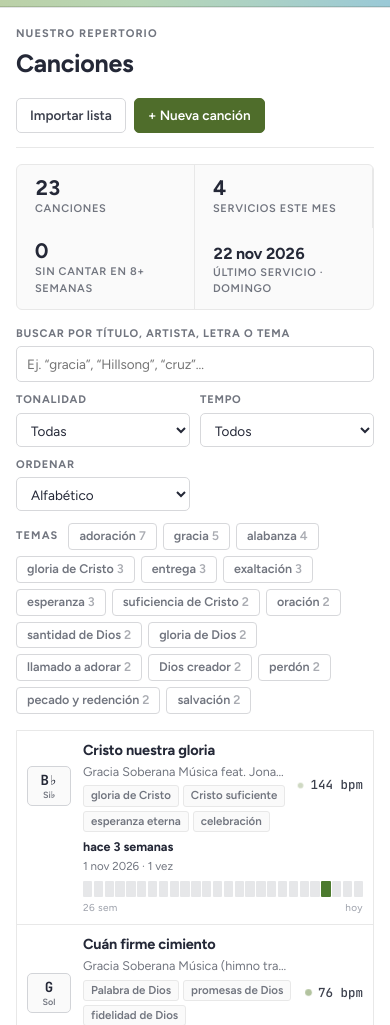
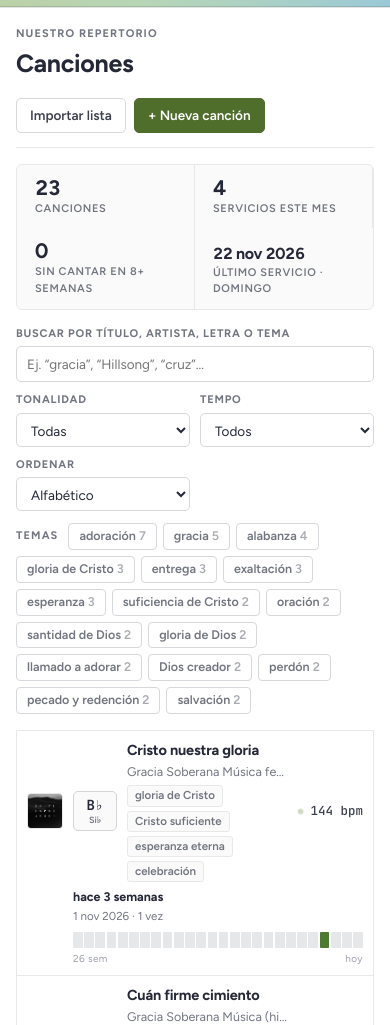
Before and after one commit to GersonGv/alabanza, a plain HTML site: page index.html in a window 390 px wide. Shown: the part 75-1100 px from the top of the page. Drawn offline with Linux system fonts and the light colour scheme.

Commit message:
Agregar las portadas de los álbumes
Busca en la API de iTunes la carátula oficial de cada álbum del
repertorio y la guarda en data/covers/ (14 portadas, 600x600, 1.1 MB en
total). Cada canción gana un campo "cover" que apunta a la suya.

En la lista aparece una miniatura de 36 px antes de la tonalidad, y en el
panel de detalle la portada va grande junto al título. Si una canción no
tiene portada, o la imagen no carga, queda un recuadro con una nota
musical en su lugar.

Las 23 canciones quedaron con portada; se verificó que las 14 imágenes
corresponden al álbum correcto.

Co-Authored-By: Claude Opus 5 <noreply@anthropic.com>
Claude-Session: https://claude.ai/code/session_015T5orCanXKGVmnHbaY5EU4

```diff
--- a/data/repertorio.json
+++ b/data/repertorio.json
@@ -5,6 +5,7 @@
     "s_cristo-nuestra-gloria": {
       "artist": "Gracia Soberana Música feat. Jonathan & Sarah Jerez (David Zimmer, Nathan Stiff)",
       "bpm": 144,
+      "cover": "data/covers/en-ti-esperamos.jpg",
       "createdAt": "2026-11-18T12:00:00.000Z",
       "key": "Bb",
       "link": "https://sovereigngracemusic.com/wp-content/uploads/Cristo-Nuestra-Gloria-Acordes.pdf",
@@ -17,11 +18,13 @@
         "celebración"
       ],
       "timeSig": "4/4",
-      "title": "Cristo nuestra gloria"
+      "title": "Cristo nuestra gloria",
+      "updatedAt": "2026-11-25T00:00:00.000Z"
     },
     "s_cuan-firme-cimiento": {
       "artist": "Gracia Soberana Música (himno tradicional)",
       "bpm": 76,
+      "cover": "data/covers/himnos-gsm.jpg",
       "createdAt": "2026-11-18T12:00:00.000Z",
       "key": "G",
       "link": "https://graciasoberanamusica.com/wp-content/uploads/Cuan-Firme-Cimiento_ACORDES_G_BE_03312025.docx.pdf",
@@ -34,11 +37,13 @@
         "consuelo en la prueba"
       ],
       "timeSig": "4/4",
-      "title": "Cuán firme cimiento"
+      "title": "Cuán firme cimiento",
+      "updatedAt": "2026-11-25T00:00:00.000Z"
     },
     "s_dame-a-cristo": {
       "artist": "Jonathan & Sarah Jerez",
       "bpm": 76,
+      "cover": "data/covers/vivir-es-cristo.jpg",
       "createdAt": "2026-11-25T00:00:00.000Z",
       "key": "A",
       "link": "https://songbpm.com/@jonathan-sarah-jerez/dame-a-cristo",
@@ -57,6 +62,7 @@
     "s_digno-para-siempre": {
       "artist": "Para Su Gloria",
       "bpm": 123,
+      "cover": "data/covers/porque-el-es-santo.jpg",
       "createdAt": "2026-11-25T00:00:00.000Z",
       "key": "B",
       "link": "https://www.cifraclub.com/para-su-gloria/digno-para-siempre/",
@@ -75,6 +81,7 @@
     "s_el-digno-dios": {
       "artist": "Alfarero",
       "bpm": 72,
+      "cover": "data/covers/el-digno-dios.jpg",
       "createdAt": "2026-11-18T12:00:00.000Z",
       "key": "G",
       "link": "https://songbpm.com/@alfarero/el-digno-dios",
@@ -87,11 +94,13 @@
         "exaltación"
       ],
       "timeSig": "4/4",
-      "title": "El digno Dios"
+      "title": "El digno Dios",
+      "updatedAt": "2026-11-25T00:00:00.000Z"
     },
     "s_el-dios-que-adoramos": {
       "artist": "Adoración La IBI & Sovereign Grace Music (Jonathan Jerez)",
       "bpm": 110,
+      "cover": "data/covers/el-dios-que-adoramos.jpg",
       "createdAt": "2026-11-25T00:00:00.000Z",
       "key": "F#",
       "link": "https://sovereigngracemusic.com/wp-content/uploads/el_dios_que_adoramos-guitarra.pdf",
@@ -110,6 +119,7 @@
     "s_empieza-en-mi": {
       "artist": "Jonathan & Sarah Jerez",
       "bpm": 75,
+      "cover": "data/covers/empieza-en-mi.jpg",
       "createdAt": "2026-11-18T12:00:00.000Z",
       "key": "Db",
       "link": "https://open.spotify.com/track/3BgajkzHd6JzFFBkK42aNz",
@@ -123,11 +133,13 @@
         "avivamiento"
       ],
       "timeSig": "4/4",
-      "title": "Empieza en mí"
+      "title": "Empieza en mí",
+      "updatedAt": "2026-11-25T00:00:00.000Z"
     },
     "s_gloria-al-senor-poderoso": {
       "artist": "Gracia Soberana Música (himno de Joachim Neander)",
       "bpm": 69,
+      "cover": "data/covers/himnos-gsm.jpg",
       "createdAt": "2026-11-18T12:00:00.000Z",
       "key": "E",
       "link": "https://graciasoberanamusica.com/musica/canciones/gloria-al-senor-poderoso/",
@@ -140,11 +152,13 @@
         "providencia"
       ],
       "timeSig": "6/8",
-      "title": "Gloria al Señor, poderoso"
+      "title": "Gloria al Señor, poderoso",
+      "updatedAt": "2026-11-25T00:00:00.000Z"
     },
     "s_gracia-mas-grande": {
       "artist": "Jonathan & Sarah Jerez",
       "bpm": 73,
+      "cover": "data/covers/periscopio.jpg",
       "createdAt": "2026-11-18T12:00:00.000Z",
       "key": "F",
       "link": "https://songbpm.com/@jonathan-sarah-jerez/gracia-mas-grande",
@@ -156,11 +170,13 @@
         "pecado y redención"
       ],
       "timeSig": "4/4",
-      "title": "Gracia más grande"
+      "title": "Gracia más grande",
+      "updatedAt": "2026-11-25T00:00:00.000Z"
     },
     "s_jesucristo-basta": {
       "artist": "Un Corazón",
       "bpm": 69,
+      "cover": "data/covers/somos-iglesia.jpg",
       "createdAt": "2026-11-18T12:00:00.000Z",
       "key": "Ab",
       "link": "https://songbpm.com/@un-corazon/jesucristo-basta",
@@ -173,11 +189,13 @@
         "adoración"
       ],
       "timeSig": "4/4",
-      "title": "Jesucristo basta"
+      "title": "Jesucristo basta",
+      "updatedAt": "2026-11-25T00:00:00.000Z"
     },
     "s_la-salvacion-es-del-senor": {
       "artist": "Adoración La IBI",
       "bpm": 64,
+      "cover": "data/covers/la-salvacion-es-del-senor.jpg",
       "createdAt": "2026-11-18T12:00:00.000Z",
       "key": "E",
       "link": "https://chords.lacuerda.net/ibi/la_salvacion_es_del_senor.shtml",
@@ -190,11 +208,13 @@
         "Jonás 2:9"
       ],
       "timeSig": "4/4",
-      "title": "La salvación es del Señor"
+      "title": "La salvación es del Señor",
+      "updatedAt": "2026-11-25T00:00:00.000Z"
     },
     "s_mi-alma-esperara": {
       "artist": "Gracia Soberana Música feat. Jonathan & Sarah Jerez (Keaton Bunting, Bob Kauflin)",
       "bpm": 81,
+      "cover": "data/covers/en-ti-esperamos.jpg",
       "createdAt": "2026-11-18T12:00:00.000Z",
       "key": "G",
       "link": "https://chords.lacuerda.net/sovereign_grace_music/mi_alma_esperara",
@@ -207,11 +227,13 @@
         "paciencia"
       ],
       "timeSig": "6/8",
-      "title": "Mi alma esperará"
+      "title": "Mi alma esperará",
+      "updatedAt": "2026-11-25T00:00:00.000Z"
     },
     "s_mi-esperanza-esta-en-jesus": {
       "artist": "Jonathan & Sarah Jerez",
       "bpm": 120,
+      "cover": "data/covers/periscopio.jpg",
       "createdAt": "2026-11-18T12:00:00.000Z",
       "key": "F",
       "link": "https://songbpm.com/@jonathan-sarah-jerez/mi-esperanza-esta-en-jesus",
@@ -224,11 +246,13 @@
         "seguridad en Cristo"
       ],
       "timeSig": "4/4",
-      "title": "Mi esperanza está en Jesús"
+      "title": "Mi esperanza está en Jesús",
+      "updatedAt": "2026-11-25T00:00:00.000Z"
     },
     "s_nada-en-la-tierra": {
       "artist": "Adoración La IBI",
       "bpm": 138,
+      "cover": "data/covers/la-salvacion-es-del-senor.jpg",
       "createdAt": "2026-11-18T12:00:00.000Z",
       "key": "D",
       "link": "https://acordesweb.com/cancion/la-ibi/nada-en-la-tierra",
@@ -241,11 +265,13 @@
         "adoración"
       ],
       "timeSig": "4/4",
-      "title": "Nada en la tierra"
+      "title": "Nada en la tierra",
+      "updatedAt": "2026-11-25T00:00:00.000Z"
     },
     "s_no-soy-yo-sino-cristo-en-mi": {
       "artist": "Doulos (Jonny Robinson, Rich Thompson, Michael Farren)",
       "bpm": 72,
+      "cover": "data/covers/no-soy-yo-sino-cristo.jpg",
       "createdAt": "2026-11-25T00:00:00.000Z",
       "key": "Db",
       "link": "https://chords.lacuerda.net/doulos/no_soy_yo_sino_cristo_en_mi.shtml",
@@ -265,6 +291,7 @@
     "s_nombre-sobre-todo": {
       "artist": "Adoración La IBI & Sovereign Grace Music",
       "bpm": 132,
+      "cover": "data/covers/la-salvacion-es-del-senor.jpg",
       "createdAt": "2026-11-18T12:00:00.000Z",
       "key": "D",
       "link": "https://tabs.ultimate-guitar.com/tab/la-ibi/nombre-sobre-todo-chords-3623486",
@@ -277,11 +304,13 @@
         "adoración"
       ],
       "timeSig": "4/4",
-      "title": "Nombre sobre todo"
+      "title": "Nombre sobre todo",
+      "updatedAt": "2026-11-25T00:00:00.000Z"
     },
     "s_pon-tu-mirada": {
       "artist": "Gracia Soberana Música feat. Jonathan & Sarah Jerez (George Romanacce, Nathan Stiff, Nic Trout, Kevin Winebarger)",
       "bpm": 50,
+      "cover": "data/covers/en-ti-esperamos.jpg",
       "createdAt": "2026-11-25T00:00:00.000Z",
       "key": "B",
       "link": "https://sovereigngracemusic.com/wp-content/uploads/Pon-Tu-Mirada-Acordes.pdf",
@@ -301,6 +330,7 @@
     "s_por-todo-el-mundo": {
       "artist": "Conferencia Expositores (Keith Getty, Stuart Townend)",
       "bpm": null,
+      "cover": "data/covers/himnos-de-gracia-2020.jpg",
       "createdAt": "2026-11-18T12:00:00.000Z",
       "key": "D",
       "link": "https://himnosdegracia.com/por-todo-el-mundo/",
@@ -320,6 +350,7 @@
     "s_su-gracia-es-mayor": {
       "artist": "Conferencia Expositores (Matt Boswell, Matt Papa)",
       "bpm": 122,
+      "cover": "data/covers/himnos-de-gracia-2020.jpg",
       "createdAt": "2026-11-25T00:00:00.000Z",
       "key": "E",
       "link": "https://tunebat.com/Info/Su-gracia-es-mayor-Conferencia-Expositores/4EsYN97fmW2QEe7NGk5tDR",
@@ -338,6 +369,7 @@
     "s_todo-lo-que-creo-el-rey": {
       "artist": "Gracia Soberana Música (arreglo de Jonathan y Ryan Baird)",
       "bpm": 75,
+      "cover": "data/covers/himnos-gsm.jpg",
       "createdAt": "2026-11-18T12:00:00.000Z",
       "key": "C",
       "link": "https://sovereigngracemusic.s3.amazonaws.com/wp-content/uploads/20250203134004/Todo-lo-que-Creo-el-Rey_AC-ORDES_C-D_BE_02012025.pdf",
@@ -350,11 +382,13 @@
         "toda la creación adora"
       ],
       "timeSig": "4/4",
-      "title": "Todo lo que creó el Rey"
+      "title": "Todo lo que creó el Rey",
+      "updatedAt": "2026-11-25T00:00:00.000Z"
     },
     "s_tu-eres-santo": {
       "artist": "Adoración La IBI",
       "bpm": 70,
+      "cover": "data/covers/mirare-al-rey.jpg",
       "createdAt": "2026-11-25T00:00:00.000Z",
       "key": "D",
       "link": "https://www.multitracks.com/songs/Adoracion-La-IBI/Mirare-Al-Rey/Tu-Eres-Santo/overview/",
@@ -373,6 +407,7 @@
     "s_vasijas-rotas": {
       "artist": "Hillsong en Español (Joel Houston, Jonas Myrin)",
       "bpm": 68,
+      "cover": "data/covers/sublime-gracia.jpg",
       "createdAt": "2026-11-25T00:00:00.000Z",
       "key": "Bb",
       "link": "https://www.multitracks.com/songs/Hillsong-en-Espanol/Sublime-Gracia/Vasijas-Rotas-(Sublime-Gracia)/overview/",
@@ -392,6 +427,7 @@
     "s_venid-glorificad-a-dios": {
       "artist": "Gracia Soberana Música (Bob Kauflin, Tim Chester)",
       "bpm": 63,
+      "cover": "data/covers/el-dios-que-adoramos.jpg",
       "createdAt": "2026-11-18T12:00:00.000Z",
       "key": "Bb",
       "link": "https://www.praisecharts.com/songs/details/25757/venid-glorificad-a-dios-come-praise-and-glorify-chords",
@@ -404,7 +440,8 @@
         "salvación"
       ],
       "timeSig": "6/8",
-      "title": "Venid, glorificad a Dios"
+      "title": "Venid, glorificad a Dios",
+      "updatedAt": "2026-11-25T00:00:00.000Z"
     }
   },
   "services": {
--- a/index.html
+++ b/index.html
@@ -145,6 +145,10 @@ textarea.input{resize:vertical}
 .tag{display:inline-block;background:var(--surface-2);border:1px solid var(--line);border-radius:3px;padding:1px 7px;font-size:11.5px;color:var(--muted);white-space:nowrap;font-weight:600}
 
 /* key box & tempo */
+.art{width:36px;height:36px;border-radius:4px;object-fit:cover;flex:none;background:var(--surface-2);border:1px solid var(--line)}
+.art.none{display:inline-flex;align-items:center;justify-content:center;color:var(--faint);font-size:15px;line-height:1}
+.art.big{width:128px;height:128px;border-radius:6px}
+@media (max-width:600px){.art.big{width:96px;height:96px}}
 .key{display:inline-flex;flex-direction:column;align-items:center;justify-content:center;min-width:44px;height:40px;border-radius:5px;border:1px solid #D2D4D8;background:var(--surface-2);font-family:var(--mono);line-height:1;flex:none}
 @media (prefers-color-scheme:dark){:root:not([data-theme="light"]) .key{border-color:#343945}}
 :root[data-theme="dark"] .key{border-color:#343945}
@@ -159,10 +163,10 @@ textarea.input{resize:vertical}
 @media (prefers-reduced-motion:reduce){.tempo i{animation:none}}
 
 /* list: column bar + rows */
-.listbar{display:grid;grid-template-columns:44px minmax(0,1fr) 92px 150px 140px;gap:16px;align-items:center;background:var(--bar);border:1px solid var(--line);border-bottom:0;border-radius:var(--r) var(--r) 0 0;padding:7px 10px;font-size:10.5px;text-transform:uppercase;letter-spacing:.09em;font-weight:700;color:var(--muted)}
+.listbar{display:grid;grid-template-columns:36px 44px minmax(0,1fr) 92px 150px 140px;gap:16px;align-items:center;background:var(--bar);border:1px solid var(--line);border-bottom:0;border-radius:var(--r) var(--r) 0 0;padding:7px 10px;font-size:10.5px;text-transform:uppercase;letter-spacing:.09em;font-weight:700;color:var(--muted)}
 @media (max-width:760px){.listbar{display:none}}
 .songs{display:flex;flex-direction:column;border:1px solid var(--line);border-radius:0 0 var(--r) var(--r)}
-.song{display:grid;grid-template-columns:44px minmax(0,1fr) 92px 150px 140px;gap:16px;align-items:center;padding:9px 10px;border:0;border-bottom:1px solid var(--line);cursor:pointer;background:none;text-align:left;width:100%}
+.song{display:grid;grid-template-columns:36px 44px minmax(0,1fr) 92px 150px 140px;gap:14px;align-items:center;padding:9px 10px;border:0;border-bottom:1px solid var(--line);cursor:pointer;background:none;text-align:left;width:100%}
 .song:last-child{border-bottom:0}
 .song:hover{background:var(--surface-2)}
 .song .t{min-width:0}
@@ -177,10 +181,10 @@ textarea.input{resize:vertical}
 .strip i.s{background:var(--sun)} .strip i.w{background:var(--wed)} .strip i.e{background:var(--special)}
 .stripcap{font-size:10px;color:var(--faint);margin-top:3px;display:flex;justify-content:space-between;letter-spacing:.04em}
 @media (max-width:760px){
-  .song{grid-template-columns:44px minmax(0,1fr) auto;gap:6px 12px}
-  .song .tempo{grid-column:3;grid-row:1}
-  .song .last{grid-column:2/4;grid-row:2}
-  .song .stripbox{grid-column:2/4;grid-row:3}
+  .song{grid-template-columns:36px 44px minmax(0,1fr) auto;gap:6px 10px}
+  .song .tempo{grid-column:4;grid-row:1}
+  .song .last{grid-column:2/5;grid-row:2}
+  .song .stripbox{grid-column:2/5;grid-row:3}
 }
 
 /* empty / notes */
@@ -432,6 +436,9 @@ const SOLFA = { C:"Do", D:"Re", E:"Mi", F:"Fa", G:"Sol", A:"La", B:"Si" };
 const solfa = k => { if (!k) return ""; const m = /^([A-G])([#b]?)(m?)$/.exec(k); if (!m) return ""; return SOLFA[m[1]] + (m[2] === "#" ? "♯" : m[2] === "b" ? "♭" : "") + (m[3] ? " men" : ""); };
 const keyLabel = k => k ? k.replace("#", "♯").replace(/^([A-G])b/, "$1♭") : "";
 const keyBadge = k => k ? `<span class="key" title="Tonalidad ${esc(k)}"><b>${esc(keyLabel(k))}</b><small>${esc(solfa(k))}</small></span>` : `<span class="key none" title="Sin tonalidad"><b>—</b></span>`;
+const art = (s, cls = "") => s.cover
+  ? `<img class="art ${cls}" src="${esc(s.cover)}" alt="Portada de ${esc(s.title)}" loading="lazy" decoding="async" width="600" height="600" onerror="this.replaceWith(Object.assign(document.createElement('span'),{className:'art none ${cls}',textContent:'\u266a'}))">`
+  : `<span class="art none ${cls}" aria-hidden="true">\u266a</span>`;
 const tempoEl = b => b ? `<span class="tempo" style="--beat:${(60 / b).toFixed(3)}s" title="${b} pulsos por minuto"><i></i>${b} bpm</span>` : `<span class="tempo none"><i></i>— bpm</span>`;
 const parseKey = s => { if (!s) return ""; let t = s.trim().replace("♯", "#").replace("♭", "b"); t = t.replace(/^([a-g])/, c => c.toUpperCase()); t = t.replace(/(maj|mayor)$/i, "").replace(/(min|menor)$/i, "m"); return ALL_KEYS.includes(t) ? t : ""; };
 const typeForDate = iso => { const w = dOf(iso).getDay(); return w === 0 ? "domingo" : w === 3 ? "miercoles" : "especial"; };
@@ -625,10 +632,11 @@ function renderSongs() {
   }
   const list = filteredSongs();
   if (!list.length) { box.innerHTML = `<div class="empty"><h3>Ninguna canción coincide</h3><p>Prueba otra palabra o quita algún filtro.</p></div>`; return; }
-  box.innerHTML = `<div class="listbar"><span>Tono</span><span>Canción</span><span>Tempo</span><span>Última vez</span><span>Últimas 26 semanas</span></div>
+  box.innerHTML = `<div class="listbar"><span></span><span>Tono</span><span>Canción</span><span>Tempo</span><span>Última vez</span><span>Últimas 26 semanas</span></div>
     <div class="songs">${list.map(s => {
     const l = lastSung(s.id), n = timesSung(s.id);
     return `<button type="button" class="song" data-song="${esc(s.id)}">
+      ${art(s)}
       ${keyBadge(s.key)}
       <div class="t"><h3>${esc(s.title)}</h3><p>${esc(s.artist || "Artista sin registrar")}${s.timeSig ? " · " + esc(s.timeSig) : ""}</p>${(s.themes || []).length ? `<div class="tags">${s.themes.slice(0, 4).map(t => `<span class="tag">${esc(t)}</span>`).join("")}</div>` : ""}</div>
       ${tempoEl(+s.bpm)}
@@ -701,7 +709,7 @@ function openSong(id) {
   const s = S.songs.get(id); if (!s) return;
   const hist = stats.get(id) || [];
   openModal(`
-    <div class="panelhead"><div><div class="eyebrow">${esc(s.artist || "Canción")}</div><h1 style="font-size:28px">${esc(s.title)}</h1></div><button class="icon" type="button" data-close="1" aria-label="Cerrar">✕</button></div>
+    <div class="panelhead"><div style="display:flex;gap:14px;min-width:0">${art(s, "big")}<div style="min-width:0"><div class="eyebrow">${esc(s.artist || "Canción")}</div><h1 style="font-size:24px;margin-top:4px">${esc(s.title)}</h1></div></div><button class="icon" type="button" data-close="1" aria-label="Cerrar">✕</button></div>
     <div class="meta">${keyBadge(s.key)}${tempoEl(+s.bpm)}${s.timeSig ? `<span class="tag">${esc(s.timeSig)}</span>` : ""}${(s.themes || []).map(t => `<span class="tag">${esc(t)}</span>`).join("")}</div>
     ${s.link ? `<p style="margin:0 0 12px"><a href="${/^https?:\/\//i.test(s.link) ? esc(s.link) : "#"}" target="_blank" rel="noopener">Escuchar referencia ↗</a></p>` : ""}
     ${s.notes ? `<div class="note" style="margin-bottom:14px"><b style="color:var(--ink)">Notas:</b> ${esc(s.notes)}</div>` : ""}
```
Also changed, not shown: data/covers/el-digno-dios.jpg (added), data/covers/el-dios-que-adoramos.jpg (added), data/covers/empieza-en-mi.jpg (added), data/covers/en-ti-esperamos.jpg (added), data/covers/himnos-de-gracia-2020.jpg (added), data/covers/himnos-gsm.jpg (added), data/covers/la-salvacion-es-del-senor.jpg (added), data/covers/mirare-al-rey.jpg (added), data/covers/no-soy-yo-sino-cristo.jpg (added), data/covers/periscopio.jpg (added), data/covers/porque-el-es-santo.jpg (added), data/covers/somos-iglesia.jpg (added), data/covers/sublime-gracia.jpg (added), data/covers/vivir-es-cristo.jpg (added).
